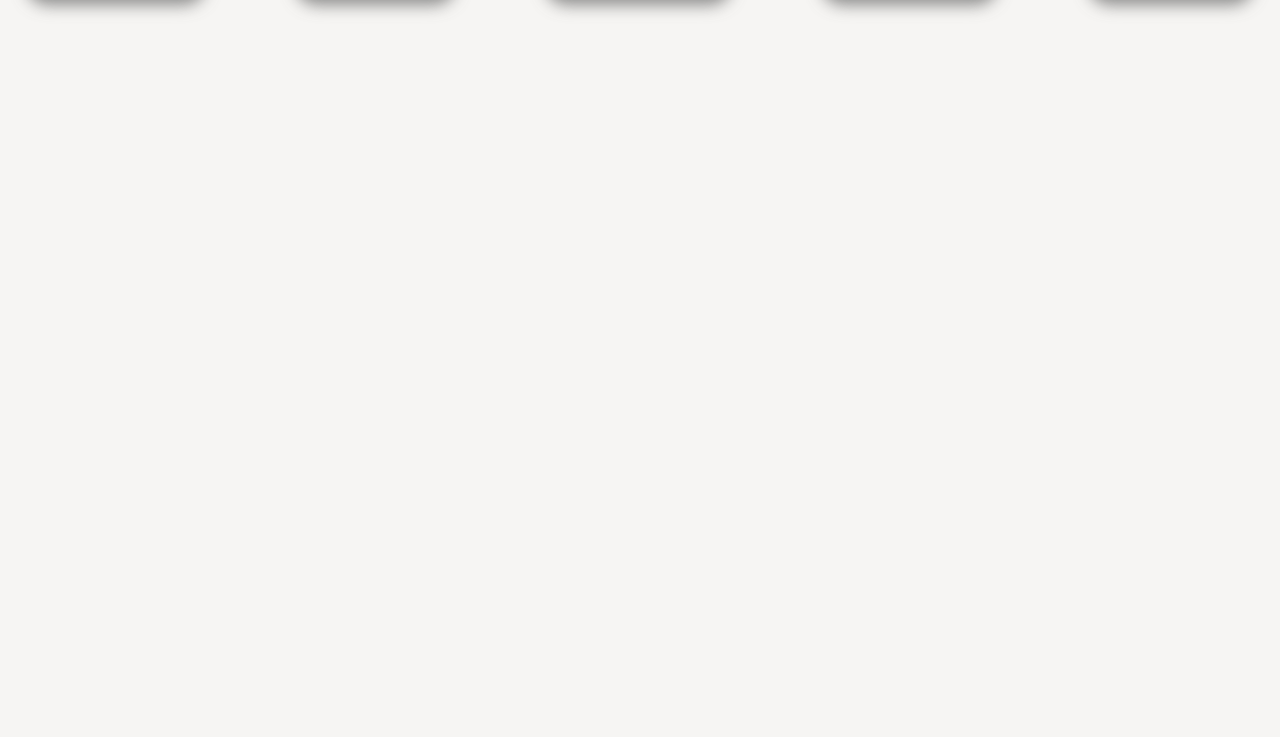
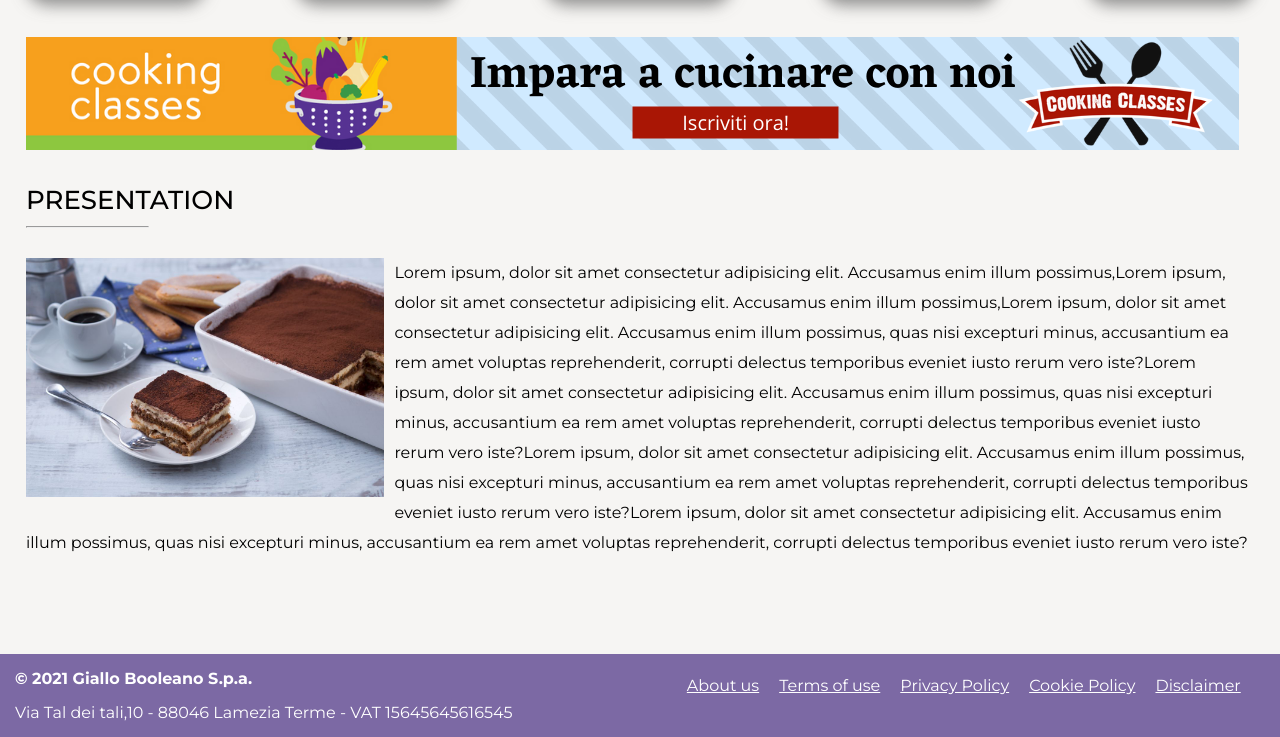
Before and after one commit to domespa/htmlcss-responsive-layout, a plain HTML site: page index.html in a window 1280 px wide. Shown: the part 658-1395 px from the top of the page. Before the commit the page ends 800 px from the top, so only its background shows below. Drawn offline with Linux system fonts and the light colour scheme.

Commit message:
feat: add presentation

```diff
--- a/css/style.css
+++ b/css/style.css
@@ -212,12 +212,82 @@ button {
 }
 
 .banner {
+    display: none;
+}
+/*----------------
+    SECT PRESENTATION
+------------------*/
+.presentation {
+    margin-top: 30px;
+    margin-bottom: 70px;
+}
+.presentation h2 {
+    color: black;
+    font-weight: 500;
+    font-size: 26px;
+}
 
+.presentation hr {
+    width: 10%;
+    color: #f7972e;
+    margin-top: 10px;
+    margin-bottom: 30px;
+}
+
+.sect-pres {
+    text-align: center;
+}
+
+.sect-pres p {
+    text-align: left;
+    line-height: 30px;
+    font-size: 16px;
+}
+
+.img-pres {
+    max-width: 60%;
+    padding-bottom: 10px;
 }
 
 /*----------------
     FOOTER
 ------------------*/
+footer {
+    width: 100%;
+    background-color: #7c69a4;
+    color: white;
+}
+
+.footer-cont {
+    padding-top: 20px;
+}
+.footer-cont h4 {
+    padding-bottom: 15px;
+}
+.footer-cont,
+.footer-list  {
+    text-align: center;
+    margin-left: auto;
+    margin-right: auto;
+}
+
+.footer-list ul {
+    display: flex;
+    justify-content: center;
+    padding: 20px;
+    flex-wrap: wrap;
+    gap: 20px;
+}
+
+.footer-list li {
+    list-style: none;
+}
+
+.footer-list li a {
+    color: inherit;
+    text-decoration: underline;
+}
+
 /*----------------
     RESPONSIVE
 ------------------*/
@@ -231,6 +301,15 @@ button {
     }
     .social .btn span {
         /* display: none; */
+    }
+    .utility .banner {
+        display: inline;
+    }
+    .sect-pres .img-pres {
+        float: left;
+        padding-right: 10px;
+        padding-bottom: 10px;
+        max-width: 30%;
     }
 
 }
@@ -247,9 +326,10 @@ button {
         margin-right: 90px;
         margin-bottom: 20px;
     }
-     .info li:nth-child(4) {
+    .info li:nth-child(4) {
         margin-right: 80px;
      }
+
 }
 
 
@@ -268,6 +348,23 @@ button {
         display: inline;
     }
 
+    footer {
+        display: flex;
+        justify-content: space-between;
+        align-items: center;
+    }
+    .footer-cont {
+        text-align: left;
+        padding: 15px;
+    }
+    .footer-list {
+        text-align: right;
+    }
+    .footer-cont,
+    .footer-list  {
+    width: 100%;
+}
+
 }
 
 /* TASTI SOCIAL DA 576 A INFINITO*/
--- a/index.html
+++ b/index.html
@@ -64,9 +64,36 @@
                 </button>
             </div>
             <div class="banner">
-
+                <img class="img-fluid" src="./img/banner.png" alt="banner">
+            </div>
+        </section>
+        <section class="presentation">
+            <h2>PRESENTATION</h2>
+            <hr>
+            <div>
+                <div class="sect-pres">
+                    <img class="img-pres" src="./img/tiramisu.jpg" alt="tiram">
+                    <p>Lorem ipsum, dolor sit amet consectetur adipisicing elit. Accusamus enim illum possimus,Lorem ipsum, dolor sit amet consectetur adipisicing elit. Accusamus enim illum possimus,Lorem ipsum, dolor sit amet consectetur adipisicing elit. Accusamus enim illum possimus, quas nisi excepturi minus, accusantium ea rem amet voluptas reprehenderit, corrupti delectus temporibus eveniet iusto rerum vero iste?Lorem ipsum, dolor sit amet consectetur adipisicing elit. Accusamus enim illum possimus, quas nisi excepturi minus, accusantium ea rem amet voluptas reprehenderit, corrupti delectus temporibus eveniet iusto rerum vero iste?Lorem ipsum, dolor sit amet consectetur adipisicing elit. Accusamus enim illum possimus, quas nisi excepturi minus, accusantium ea rem amet voluptas reprehenderit, corrupti delectus temporibus eveniet iusto rerum vero iste?Lorem ipsum, dolor sit amet consectetur adipisicing elit. Accusamus enim illum possimus, quas nisi excepturi minus, accusantium ea rem amet voluptas reprehenderit, corrupti delectus temporibus eveniet iusto rerum vero iste?</p>
+                </div>
             </div>
         </section>
     </main>
+    <footer>
+        <div class="footer-cont">
+            <h4>
+                © 2021 Giallo Booleano S.p.a.
+            </h4>
+            <p>Via Tal dei tali,10 - 88046 Lamezia Terme - VAT 15645645616545</p>
+        </div>
+        <div class="footer-list">
+            <ul>
+                <li><a href="#">About us</a></li>
+                <li><a href="#">Terms of use</a></li>
+                <li><a href="#">Privacy Policy</a></li>
+                <li><a href="#">Cookie Policy</a></li>
+                <li><a href="#">Disclaimer</a></li>
+            </ul>
+        </div>
+    </footer>
 </body>
 </html>
```
Also changed, not shown: img/banner.png (added), img/tiramisu.jpg (added).
